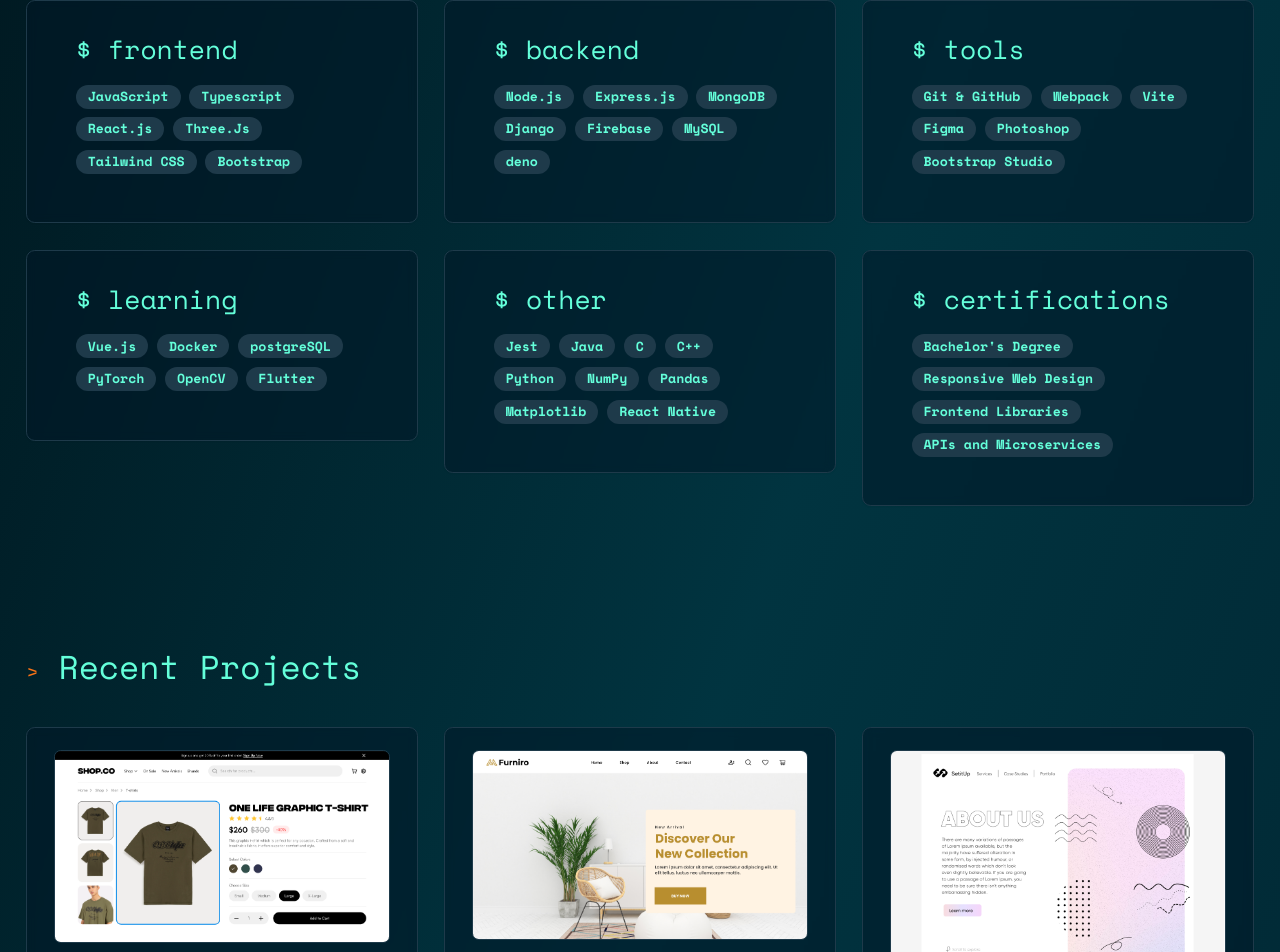
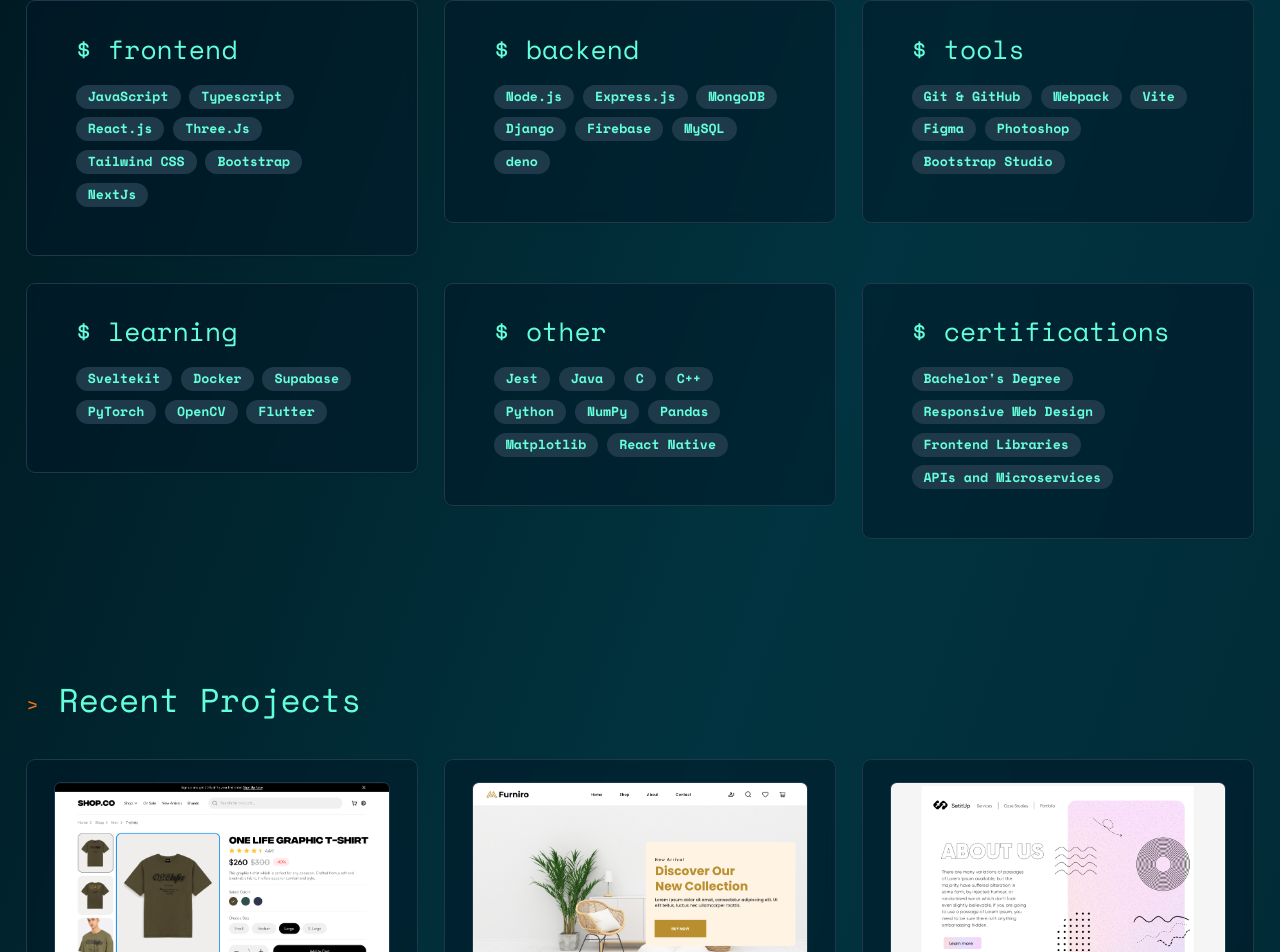
Before and after one commit to SOf1AN3/Portfolio, a React (Vite) app: page / in a window 1280 px wide. Shown: the part 897-1849 px from the top of the page. Built offline with nearby package versions, Linux system fonts and the light colour scheme; a web font is replaced by a local one.

Commit message:
Update App.jsx
Added nextjs to frontend stack

```diff
--- a/src/App.jsx
+++ b/src/App.jsx
@@ -106,10 +106,10 @@ function App() {
   };
 
   const technologies = {
-    frontend: ['JavaScript', 'Typescript', 'React.js', 'Three.Js', 'Tailwind CSS', 'Bootstrap'],
+    frontend: ['JavaScript', 'Typescript', 'React.js', 'Three.Js', 'Tailwind CSS', 'Bootstrap', 'NextJs'],
     backend: ['Node.js', 'Express.js', 'MongoDB', 'Django', 'Firebase', 'MySQL', 'deno'],
     tools: ['Git & GitHub', 'Webpack', 'Vite', 'Figma', 'Photoshop', 'Bootstrap Studio'],
-    learning: ['Vue.js', 'Docker', 'postgreSQL', 'PyTorch', 'OpenCV', 'Flutter'],
+    learning: ['Sveltekit', 'Docker', 'Supabase', 'PyTorch', 'OpenCV', 'Flutter'],
     other: ['Jest', 'Java', 'C', 'C++', 'Python', 'NumPy', 'Pandas', 'Matplotlib', 'React Native'],
 
     certifications: ['Bachelor\'s Degree', 'Responsive Web Design', 'Frontend Libraries', 'APIs and Microservices'],
```
